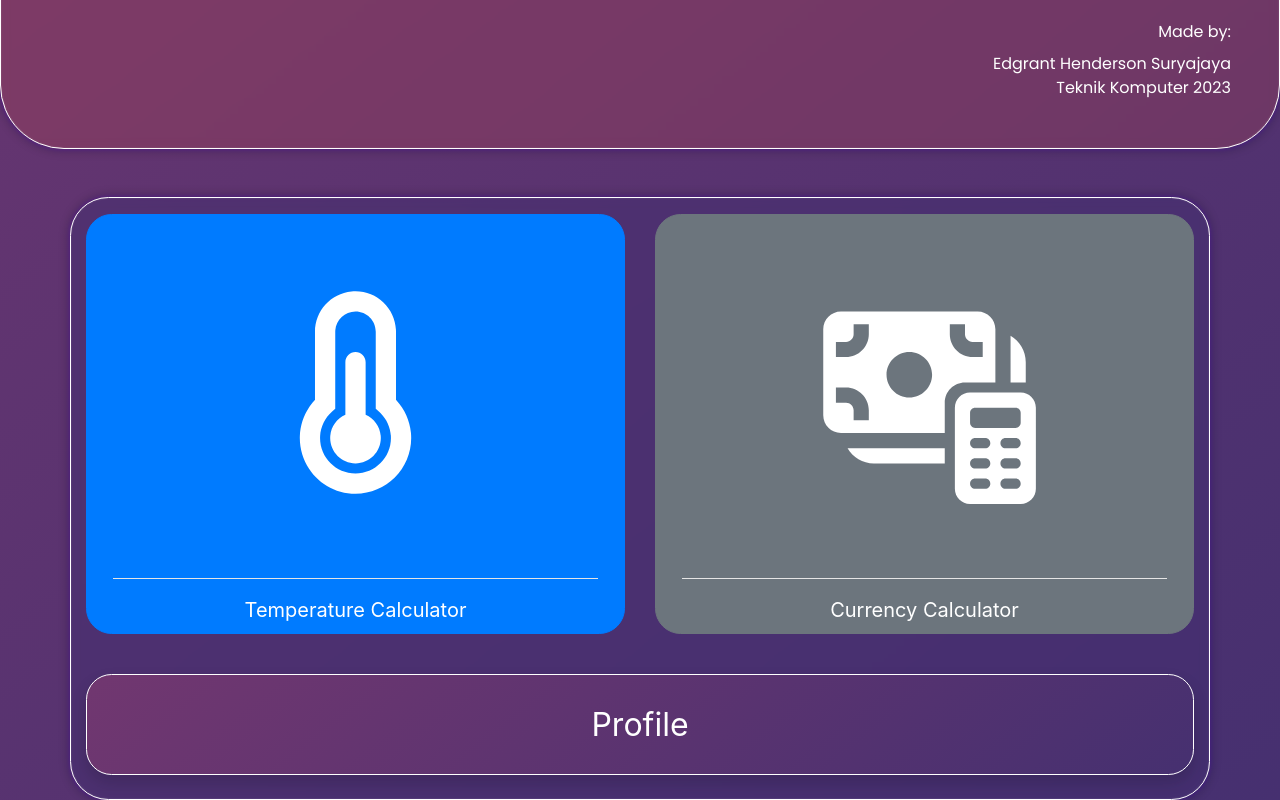
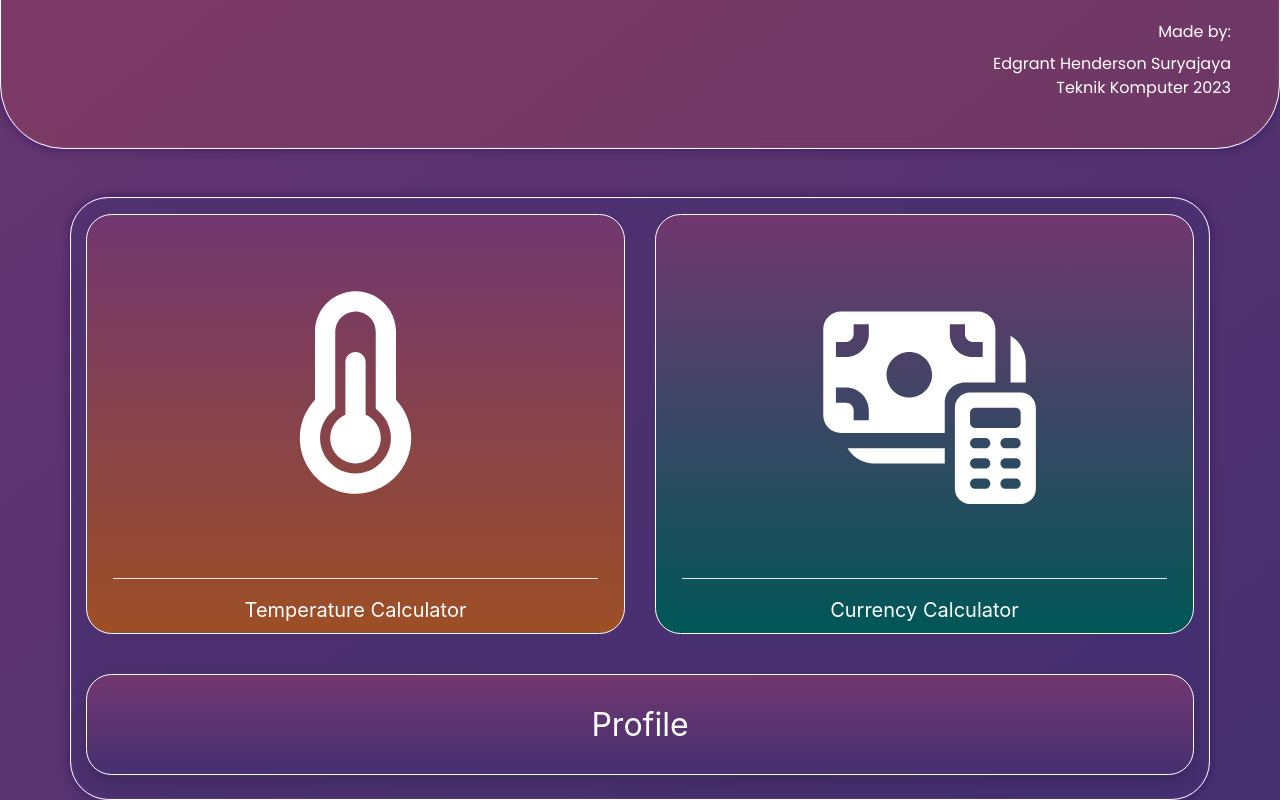
Before and after one commit to EdgrantHS/temperature_calc_exer, a React (Create React App) app: page / in a window 1280 px wide. Shown: the part 661-1461 px from the top of the page. Built offline with nearby package versions, Linux system fonts and the light colour scheme.

Commit message:
ubah ui page awal

```diff
--- a/src/Page/Page.css
+++ b/src/Page/Page.css
@@ -10,9 +10,27 @@
 }
 
 .bg-button{
-  background: linear-gradient(142deg, rgba(113, 55, 112, 1) 0%, rgba(70, 48, 112, 1) 100%);
+  background: linear-gradient(180deg, rgba(113, 55, 112, 1) 0%, rgba(70, 48, 112, 1) 100%);
 }
 
 .bg-button:hover{
   background: rgba(113, 55, 112, 1);
 }
+
+.bg-temp{
+  background: linear-gradient(180deg, rgba(113, 55, 112, 1) 0%, rgb(157, 79, 37) 100%);
+  border: 1px solid #FFF;
+}
+
+.bg-temp:hover{
+  background: rgba(113, 55, 112, 1);
+}
+
+.bg-curr{
+  background: linear-gradient(180deg, rgba(113, 55, 112, 1) 0%, rgb(0, 87, 87) 100%);
+  border: 1px solid #FFF;
+}
+
+.bg-curr:hover{
+  background: rgba(113, 55, 112, 1);
+}
--- a/src/Page/Page.jsx
+++ b/src/Page/Page.jsx
@@ -71,14 +71,14 @@ export default class Page extends React.Component {
         <div className="container text-center bg-container outer-curve">
           <div className="row py-2">
             <div className="col-md-6 my-2">
-              <button className="btn btn-primary btn-block py-2 btn-lg very-curve" onClick={this.props.handlePilihSuhu}>
-                <img src={process.env.PUBLIC_URL + '/temperature.svg'} alt="Logo Temperature" className='img-fluid my-5 mx-5' style={{ "width": '50%' }}/>
+              <button className="btn border-white btn-block py-2 btn-lg very-curve text-white bg-temp" onClick={this.props.handlePilihSuhu}>
+                <img src={process.env.PUBLIC_URL + '/temperature.svg'} alt="Logo Temperature" className='img-fluid my-5 mx-5 ' style={{ "width": '50%' }}/>
                 <hr className='bg-white'/>
                 Temperature Calculator
               </button>
             </div>
             <div className="col-md-6 my-2">
-              <button className="btn btn-secondary btn-block py-2 btn-lg very-curve" onClick={this.props.handlePilihCurrency}>
+              <button className="btn border-white btn-block py-2 btn-lg very-curve text-white bg-curr" onClick={this.props.handlePilihCurrency}>
                 <img src={process.env.PUBLIC_URL + '/money.svg'} alt="Logo Temperature" className='img-fluid my-5 mx-5' style={{ "width": '50%' }}/>
                 <hr className='bg-white'/>
                 Currency Calculator
```
